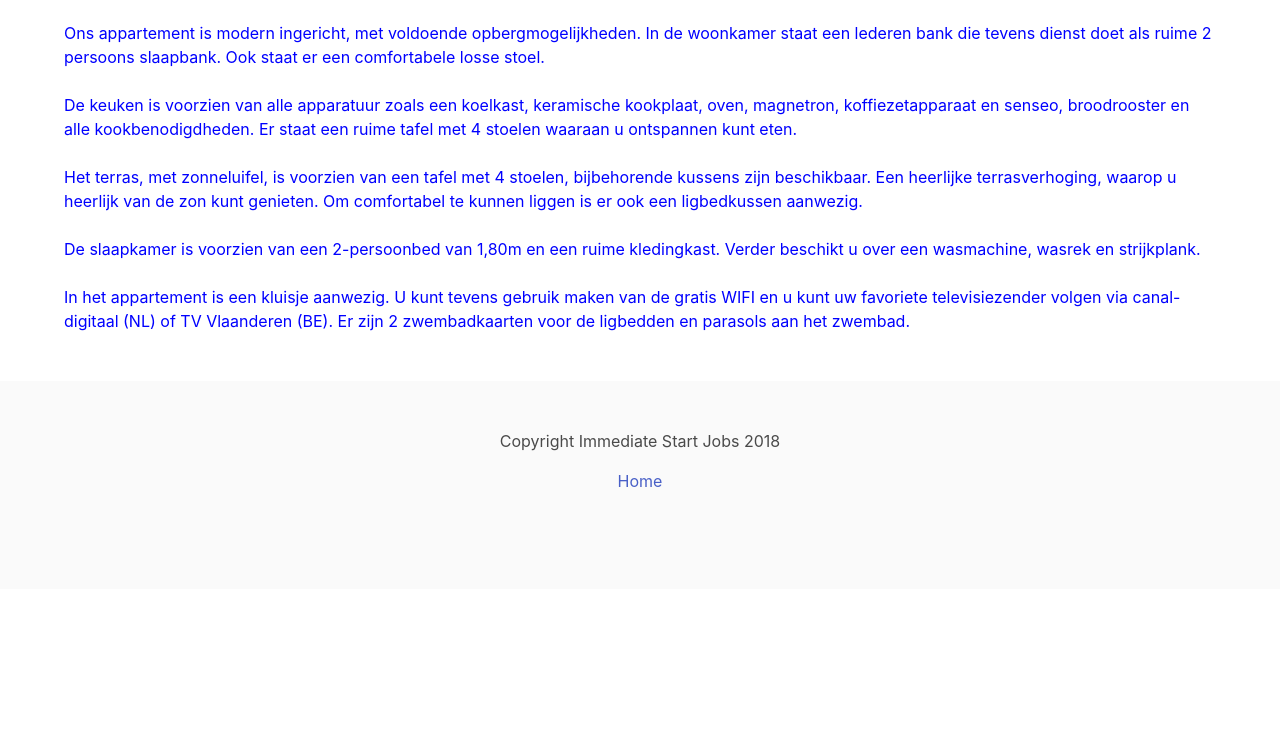
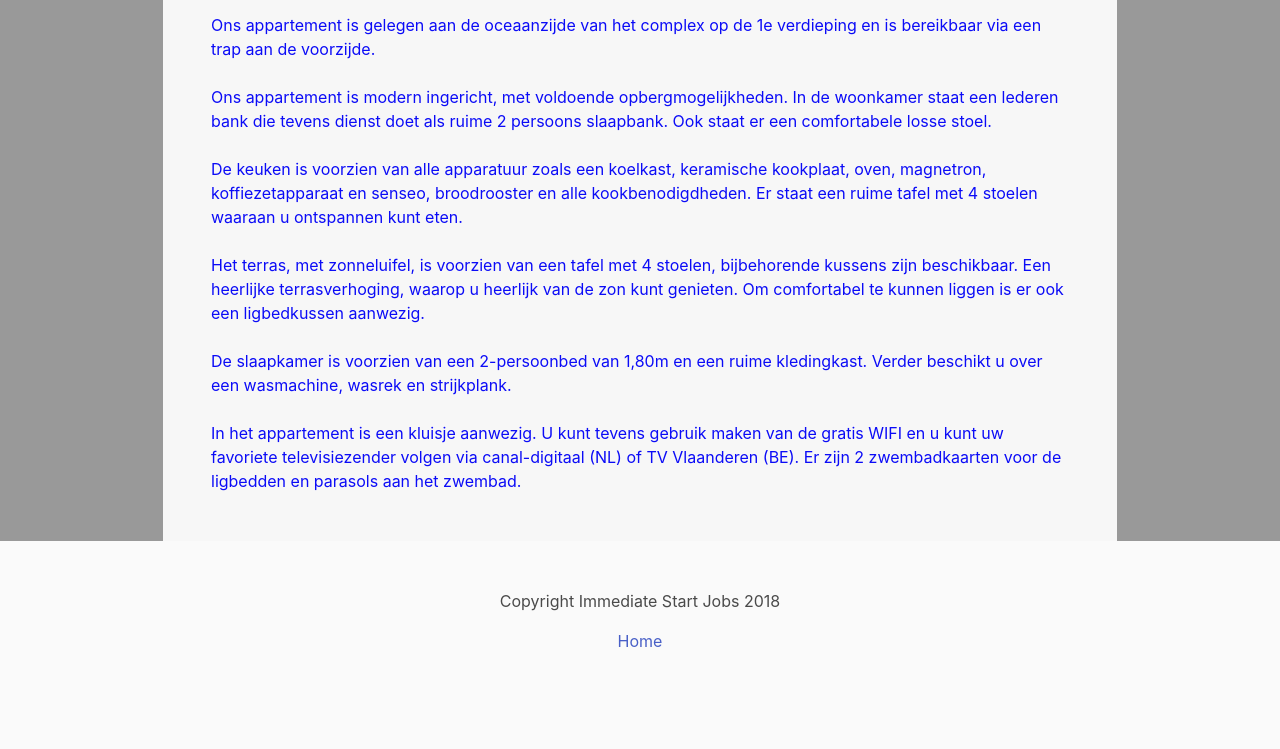
Before and after one commit to donkats/guestbook-app, a Gatsby site: page /appartement in a window 1280 px wide. Shown: the part 222-971 px from the top of the page. Before the commit the page ends 811 px from the top, so only its background shows below. Built offline with nearby package versions, Linux system fonts and the light colour scheme; Gatsby itself is replaced by a stand-in of ours.

Commit message:
fix: columns placed in pages section

```diff
--- a/src/pages/appartement.js
+++ b/src/pages/appartement.js
@@ -5,6 +5,8 @@ import '../components/style.scss';
 const Appartement = (props) => {
   return (
     <Layout>
+      <div class="columns is-centered">
+      <div class="column is-three-quarters">
       <section class="section">
         <div class="container container--small">
           <h2 class="title is-2 has-text-centered">Appartement</h2>
@@ -47,6 +49,8 @@ const Appartement = (props) => {
         </div>
         </div>
       </section>
+      </div>
+      </div>
     </Layout>
 
   );
```
